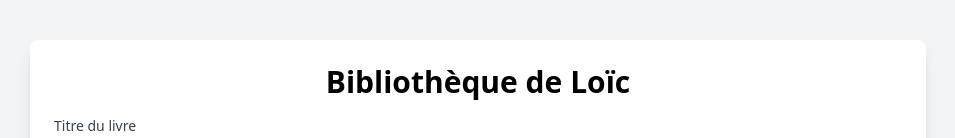
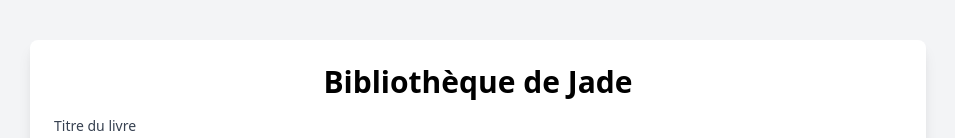
Before and after one commit to Akyznn/booktracker, a plain HTML site: page index.html in a window 1280 px wide. Shown: the top 138 px of the page, without its empty margins (162-1117 px from the left). Drawn offline with nearby package versions, Linux system fonts and the light colour scheme.

Commit message:
Update index.html

```diff
--- a/index.html
+++ b/index.html
@@ -8,7 +8,7 @@
 </head>
 <body class="bg-gray-100 p-10">
 <div class="max-w-4xl mx-auto bg-white p-6 rounded-lg shadow-lg">
-  <h1 class="text-3xl font-bold mb-4 text-center">Bibliothèque de Loïc</h1>
+  <h1 class="text-3xl font-bold mb-4 text-center">Bibliothèque de Jade</h1>
   <form id="bookForm" class="mb-6">
     <div class="mb-4">
       <label class="block text-sm font-medium text-gray-700">Titre du livre</label>
```
